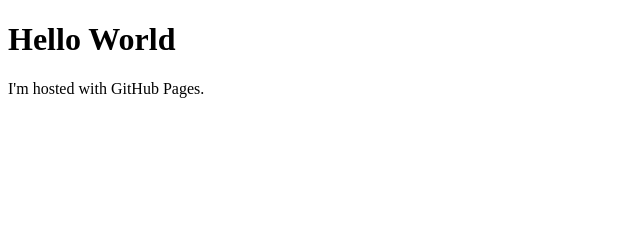
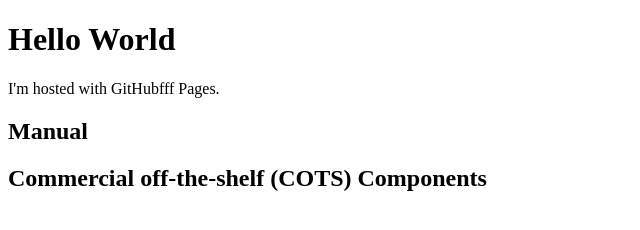
Before and after one commit to brianbarbarits/WHISPER, a plain HTML site: page index.html in a window 1280 px wide. Shown: the whole page, without its empty margins (0-640 px from the left). Drawn offline with Linux system fonts and the light colour scheme.

Commit message:
Edit index.html

```diff
--- a/index.html
+++ b/index.html
@@ -2,6 +2,8 @@
 <html>
 <body>
 <h1>Hello World</h1>
-<p>I'm hosted with GitHub Pages.</p>
+<p>I'm hosted with GitHubfff Pages.</p>
+<h2>Manual</h2>
+<h2>Commercial off-the-shelf (COTS) Components</h2>
 </body>
 </html>
```
